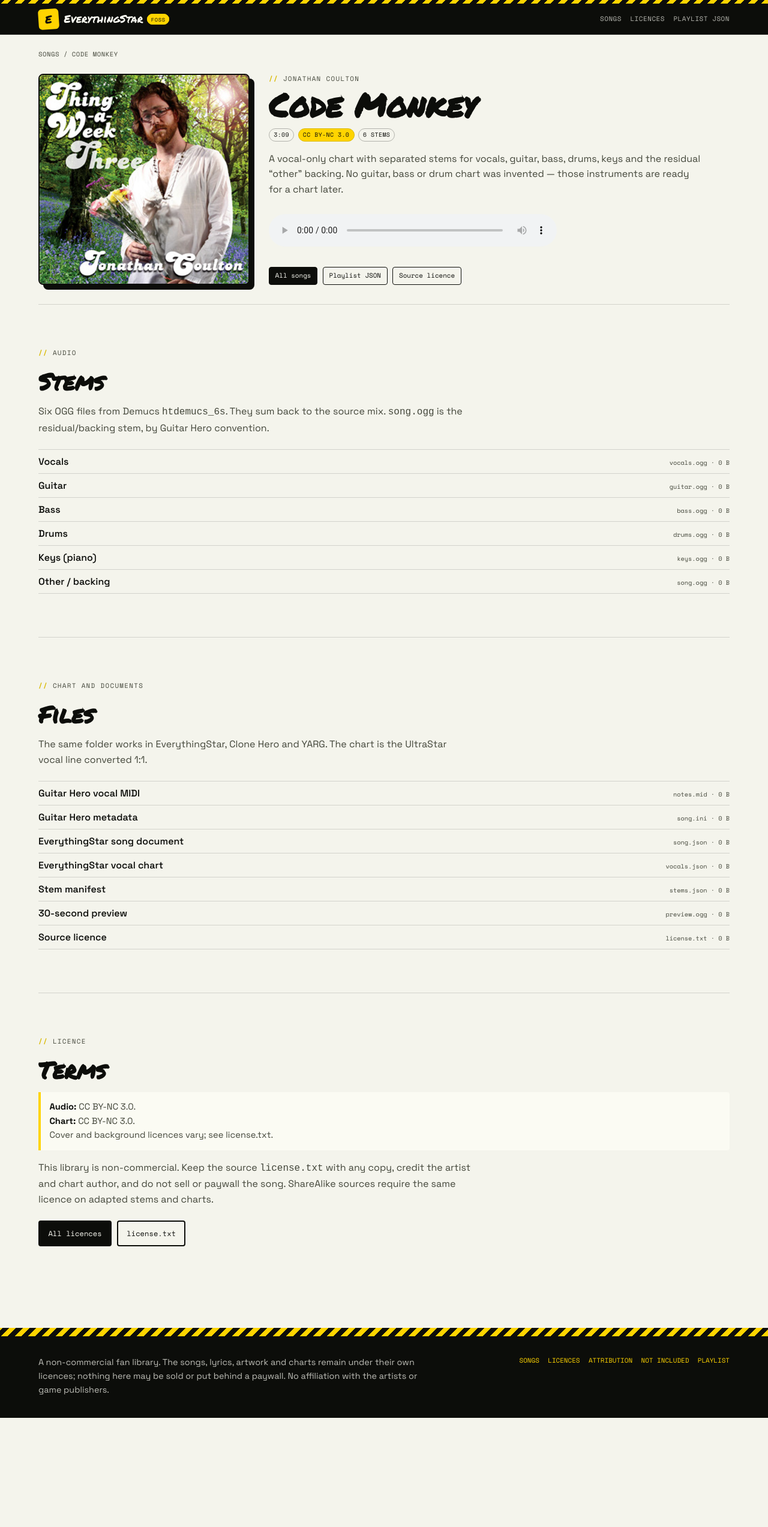
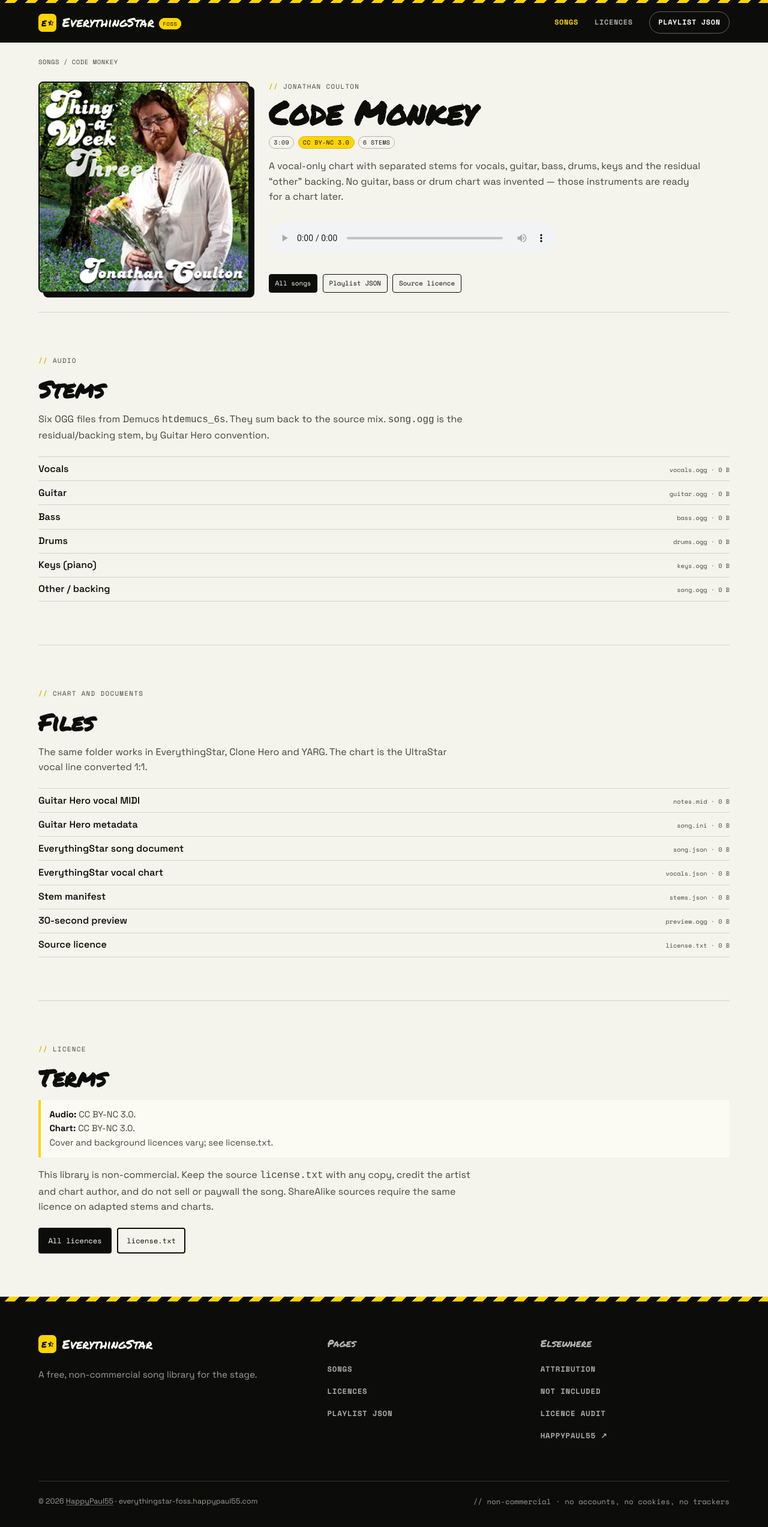
Before and after one commit to HappyPaul55/everythingstar-foss, an Astro site: page /songs/jonathan-coulton-code-monkey in a window 1280 px wide. Shown: the whole page at 60% size. Before the commit the page ends 2364 px from the top, so only its background shows below. Built offline with nearby package versions, Linux system fonts and the light colour scheme; Astro itself is replaced by a stand-in of ours.

Commit message:
Align the header and footer with the EverythingStar microsite

```diff
--- /dev/null
+++ b/src/components/Mark.astro
@@ -0,0 +1,44 @@
+---
+interface Props {
+  class?: string;
+  size?: number;
+}
+
+const { class: className = "", size = 32 } = Astro.props;
+
+const clipId = `mark-half-${Math.random().toString(36).slice(2, 9)}`;
+const star =
+  "M44 23 L46.704 29.279 L53.511 29.910 L48.375 34.421 L49.878 41.090 L44 37.6 L38.122 41.090 L39.625 34.421 L34.489 29.910 L41.296 29.279 Z";
+---
+
+<svg
+  class={className || undefined}
+  width={size}
+  height={size}
+  viewBox="0 0 64 64"
+  aria-hidden="true"
+  focusable="false"
+>
+  <defs>
+    <clipPath id={clipId}>
+      <rect x="0" y="0" width="44" height="64"></rect>
+    </clipPath>
+  </defs>
+  <rect width="64" height="64" rx="14" fill="#FFD400"></rect>
+  <text
+    x="20"
+    y="44"
+    text-anchor="middle"
+    fill="#0C0D0A"
+    font-family="'Permanent Marker','Segoe UI',ui-sans-serif,system-ui,sans-serif"
+    font-weight="400"
+    font-size="30">E</text
+  >
+  <path
+    d={star}
+    fill="none"
+    stroke="#0C0D0A"
+    stroke-width="2"
+    stroke-linejoin="round"></path>
+  <path d={star} fill="#0C0D0A" clip-path={`url(#${clipId})`}></path>
+</svg>
--- a/src/layouts/BaseLayout.astro
+++ b/src/layouts/BaseLayout.astro
@@ -1,5 +1,6 @@
 ---
 import "../styles/global.css";
+import Mark from "../components/Mark.astro";
 
 interface Props {
   title: string;
@@ -13,6 +14,18 @@
 
 const canonical = new URL(Astro.url.pathname, Astro.site ?? Astro.url);
 const ogImage = new URL("/icons/android-chrome-512x512.png", Astro.site ?? Astro.url);
+const path = Astro.url.pathname.replace(/\.html$/, "").replace(/\/+$/, "") || "/";
+const year = new Date().getFullYear();
+const domain = "everythingstar-foss.happypaul55.com";
+
+const nav = [
+  { href: "/songs", label: "Songs" },
+  { href: "/licenses", label: "Licences" },
+];
+const pill = { href: "/songs/playlist.json", label: "Playlist JSON" };
+
+const isActive = (href: string) =>
+  href !== pill.href && (path === href || path.startsWith(`${href}/`));
 ---
 
 <!doctype html>
@@ -29,7 +42,7 @@
     <meta property="og:url" content={canonical} />
     <meta property="og:image" content={ogImage} />
     <meta name="twitter:card" content="summary_large_image" />
-    <meta name="theme-color" content="#f4f4ec" />
+    <meta name="theme-color" content="#0c0d0a" />
     <link rel="icon" href="/icons/favicon.ico" sizes="any" />
     <link rel="icon" href="/icons/brand-mark.svg" type="image/svg+xml" />
     <link rel="apple-touch-icon" href="/icons/apple-touch-icon.png" />
@@ -51,19 +64,46 @@
   <body>
     <a class="skip-link" href="#main">Skip to content</a>
 
-    <div class="hazard hazard--top" aria-hidden="true"></div>
+    <header id="site-header" class="site-header on-ink">
+      <div class="hazard hazard--thin" aria-hidden="true"></div>
+      <div class="container site-header__inner">
+        <a class="brand" href="/" aria-label="EverythingStar FOSS home">
+          <Mark size={30} />
+          <span class="brand__name">EverythingStar <span class="brand__foss">FOSS</span></span>
+        </a>
 
-    <header class="site-header on-ink">
-      <div class="container site-header__inner">
-        <a class="brand" href="/">
-          <span class="brand__mark" aria-hidden="true">E</span>
-          <span>EverythingStar <span class="brand__foss">FOSS</span></span>
-        </a>
-        <nav class="nav" aria-label="Primary">
-          <a href="/songs">Songs</a>
-          <a href="/licenses">Licences</a>
-          <a href="/songs/playlist.json">Playlist JSON</a>
+        <nav class="nav-links nav-links--bar" aria-label="Primary">
+          {
+            nav.map((item) => (
+              <a href={item.href} aria-current={isActive(item.href) ? "page" : undefined}>
+                {item.label}
+              </a>
+            ))
+          }
+          <a class="nav-pill" href={pill.href}>{pill.label}</a>
         </nav>
+
+        <details class="nav-disclosure">
+          <summary class="nav-toggle" aria-label="Menu">
+            <svg width="20" height="20" viewBox="0 0 24 24" fill="none" aria-hidden="true">
+              <path
+                d="M4 7h16M4 12h16M4 17h16"
+                stroke="currentColor"
+                stroke-width="1.8"
+                stroke-linecap="round"></path>
+            </svg>
+          </summary>
+          <nav class="nav-links nav-links--panel" aria-label="Primary">
+            {
+              nav.map((item) => (
+                <a href={item.href} aria-current={isActive(item.href) ? "page" : undefined}>
+                  {item.label}
+                </a>
+              ))
+            }
+            <a class="nav-pill" href={pill.href}>{pill.label}</a>
+          </nav>
+        </details>
       </div>
     </header>
 
@@ -71,21 +111,54 @@
       <slot />
     </main>
 
-    <footer class="site-footer">
-      <div class="hazard hazard--footer" aria-hidden="true"></div>
-      <div class="container site-footer__inner">
-        <p>
-          A non-commercial fan library. The songs, lyrics, artwork and charts remain
-          under their own licences; nothing here may be sold or put behind a paywall.
-          No affiliation with the artists or game publishers.
-        </p>
-        <nav class="site-footer__nav" aria-label="Footer">
-          <a href="/songs">Songs</a>
-          <a href="/licenses">Licences</a>
-          <a href="/ATTRIBUTION.md">Attribution</a>
-          <a href="/NOT-INCLUDED.md">Not included</a>
-          <a href="/songs/playlist.json">Playlist</a>
-        </nav>
+    <footer class="site-footer on-ink">
+      <div class="hazard" aria-hidden="true"></div>
+      <div class="container site-footer__body">
+        <div class="site-footer__grid">
+          <div>
+            <a class="site-footer__brand" href="/">
+              <Mark size={30} />
+              <span>EverythingStar</span>
+            </a>
+            <p class="site-footer__tagline">
+              A free, non-commercial song library for the stage.
+            </p>
+          </div>
+
+          <nav aria-label="Footer pages">
+            <h2 class="site-footer__heading">Pages</h2>
+            <ul class="site-footer__links">
+              <li><a href="/songs">Songs</a></li>
+              <li><a href="/licenses">Licences</a></li>
+              <li><a href="/songs/playlist.json">Playlist JSON</a></li>
+            </ul>
+          </nav>
+
+          <div>
+            <h2 class="site-footer__heading">Elsewhere</h2>
+            <ul class="site-footer__links">
+              <li><a href="/ATTRIBUTION.md">Attribution</a></li>
+              <li><a href="/NOT-INCLUDED.md">Not included</a></li>
+              <li><a href="/songs/licenses.json">Licence audit</a></li>
+              <li>
+                <a href="https://www.happypaul55.com" target="_blank" rel="noopener noreferrer"
+                  >HappyPaul55 ↗</a
+                >
+              </li>
+            </ul>
+          </div>
+        </div>
+
+        <div class="site-footer__bottom">
+          <span>
+            © {year}{" "}
+            <a href="https://www.happypaul55.com" target="_blank" rel="noopener noreferrer"
+              >HappyPaul55</a
+            >
+            · {domain}
+          </span>
+          <span class="site-footer__note">// non-commercial · no accounts, no cookies, no trackers</span>
+        </div>
       </div>
     </footer>
   </body>
--- a/src/styles/global.css
+++ b/src/styles/global.css
@@ -115,15 +115,15 @@
 }
 
 .hazard {
-  height: 6px;
+  height: 8px;
   background: repeating-linear-gradient(
     -45deg,
-    var(--yellow) 0 8px,
-    var(--ink) 8px 16px
+    var(--yellow) 0 12px,
+    var(--ink) 12px 24px
   );
 }
-.hazard--footer {
-  height: 14px;
+.hazard--thin {
+  height: 5px;
 }
 
 .on-ink {
@@ -262,44 +262,38 @@
 /* ------------------------------------------------------------------ */
 
 .site-header {
-  position: sticky;
-  top: 0;
-  z-index: 20;
-  border-bottom: 1px solid rgba(251, 251, 243, 0.16);
+  position: relative;
+  z-index: 30;
   background: var(--ink);
 }
 
 .site-header__inner {
+  position: relative;
   display: flex;
   align-items: center;
   justify-content: space-between;
-  gap: 1rem;
-  padding: 0.55rem 0;
+  gap: 1.5rem;
+  padding: 0.9rem 0;
 }
 
 .brand {
   display: inline-flex;
   align-items: center;
-  gap: 0.55rem;
+  gap: 0.6rem;
   font-family: var(--font-display);
-  font-size: 1.12rem;
+  font-size: 1.15rem;
   line-height: 1;
   text-decoration: none;
   letter-spacing: 0.01em;
   color: var(--cream);
 }
-
-.brand__mark {
-  display: grid;
-  place-items: center;
-  width: 2.1rem;
-  height: 2.1rem;
-  border-radius: 6px;
-  background: var(--yellow);
-  color: var(--ink);
-  font-family: var(--font-display);
-  font-size: 1.15rem;
-  transform: rotate(-4deg);
+.brand__name {
+  white-space: nowrap;
+}
+@media (min-width: 640px) {
+  .brand {
+    font-size: 1.3rem;
+  }
 }
 
 .brand__foss {
@@ -314,23 +308,120 @@
   vertical-align: 0.28em;
 }
 
-.nav {
+.nav-links {
   display: flex;
-  flex-wrap: wrap;
-  gap: 0.9rem;
+  align-items: center;
+  gap: 1.7rem;
   font-family: var(--font-mono);
-  font-size: 0.68rem;
+  font-size: 0.74rem;
+  font-weight: 700;
+  letter-spacing: 0.06em;
   text-transform: uppercase;
-  letter-spacing: 0.05em;
-  color: rgba(251, 251, 243, 0.72);
+  color: rgba(250, 250, 244, 0.66);
 }
-.nav a {
+.nav-links a {
   text-decoration: none;
+  transition: color 0.2s var(--ease);
 }
-.nav a:hover {
+.nav-links a:hover {
   color: var(--yellow);
-  text-decoration: underline;
-  text-decoration-color: var(--yellow);
+}
+.nav-links a[aria-current="page"] {
+  color: var(--yellow);
+}
+.nav-links .nav-pill {
+  display: inline-flex;
+  align-items: center;
+  gap: 0.35rem;
+  padding: 0.5rem 0.9rem;
+  border: 1px solid rgba(250, 250, 244, 0.36);
+  border-radius: var(--radius-pill);
+  color: var(--cream);
+  transition:
+    color 0.2s var(--ease),
+    background-color 0.2s var(--ease),
+    border-color 0.2s var(--ease);
+}
+.nav-links .nav-pill:hover {
+  color: var(--ink);
+  background: var(--yellow);
+  border-color: var(--yellow);
+}
+
+/* Native <details> mobile menu, no JavaScript. */
+.nav-disclosure {
+  display: none;
+}
+.nav-toggle {
+  display: grid;
+  place-items: center;
+  height: 44px;
+  width: 44px;
+  border: 1px solid rgba(250, 250, 244, 0.36);
+  border-radius: var(--radius);
+  color: var(--cream);
+  cursor: pointer;
+  list-style: none;
+  transition: border-color 0.2s var(--ease);
+}
+.nav-toggle:hover {
+  border-color: var(--yellow);
+}
+.nav-toggle::-webkit-details-marker {
+  display: none;
+}
+@media (max-width: 860px) {
+  .nav-links--bar {
+    display: none;
+  }
+  .nav-disclosure {
+    display: block;
+  }
+  .nav-links--panel {
+    display: none;
+    position: absolute;
+    top: calc(100% + 0.65rem);
+    left: 0;
+    right: 0;
+    flex-direction: column;
+    align-items: stretch;
+    gap: 0.15rem;
+    padding: 0.55rem;
+    background: var(--cream);
+    border: 2px solid var(--ink);
+    border-top: 5px solid var(--yellow);
+    border-radius: var(--radius);
+    box-shadow: 6px 6px 0 var(--yellow);
+    z-index: 40;
+  }
+  .nav-links--panel a {
+    display: block;
+    padding: 0.8rem 0.85rem;
+    border-radius: var(--radius-inner);
+    color: var(--ink);
+  }
+  .nav-links--panel a:hover {
+    color: var(--ink);
+    background: color-mix(in srgb, var(--yellow) 45%, #fff);
+  }
+  .nav-links--panel a[aria-current="page"] {
+    color: var(--ink);
+    background: var(--yellow);
+  }
+  .nav-links--panel .nav-pill {
+    text-align: center;
+    color: var(--ink);
+    border-color: var(--ink);
+    background: var(--yellow);
+  }
+  .nav-links--panel .nav-pill:hover {
+    color: var(--ink);
+    border-color: var(--ink);
+    background: var(--yellow-deep);
+  }
+  .nav-disclosure[open] .nav-links--panel {
+    display: flex;
+  }
 }
 
 main {
@@ -338,38 +429,86 @@
 }
 
 .site-footer {
-  margin-top: 4rem;
-  padding: 0 0 2.2rem;
+  padding: 0 0 2rem;
   background: var(--ink);
   color: var(--cream);
 }
-.site-footer__inner {
+.site-footer__body {
+  padding-top: clamp(2rem, 5vw, 3.5rem);
+}
+.site-footer__grid {
+  display: grid;
+  grid-template-columns: 1.4fr 1fr 1fr;
+  gap: 2.5rem;
+}
+.site-footer__brand {
+  display: inline-flex;
+  align-items: center;
+  gap: 0.6rem;
+  font-family: var(--font-display);
+  font-size: 1.3rem;
+  line-height: 1;
+  color: var(--cream);
+  text-decoration: none;
+}
+.site-footer__tagline {
+  margin: 1rem 0 0;
+  max-width: 24rem;
+  color: rgba(250, 250, 244, 0.62);
+  font-size: 0.95rem;
+  line-height: 1.6;
+}
+.site-footer__heading {
+  margin: 0;
+  font-family: var(--font-display);
+  font-size: 1.05rem;
+  font-weight: 400;
+  color: rgba(250, 250, 244, 0.7);
+}
+.site-footer__links {
+  display: grid;
+  gap: 0.7rem;
+  margin: 1rem 0 0;
+  padding: 0;
+  list-style: none;
+}
+.site-footer__links a {
+  font-family: var(--font-mono);
+  font-size: 0.78rem;
+  font-weight: 700;
+  letter-spacing: 0.06em;
+  text-transform: uppercase;
+  color: rgba(250, 250, 244, 0.66);
+  text-decoration: none;
+  transition: color 0.2s var(--ease);
+}
+.site-footer__links a:hover {
+  color: var(--yellow);
+}
+.site-footer__bottom {
   display: flex;
   flex-wrap: wrap;
+  align-items: center;
   justify-content: space-between;
-  gap: 1rem;
-  align-items: flex-start;
-  padding-top: 2rem;
+  gap: 0.5rem 1.5rem;
+  margin-top: clamp(2.5rem, 5vw, 4rem);
+  padding-top: 1.5rem;
+  border-top: 1px solid rgba(250, 250, 244, 0.16);
+  font-size: 0.78rem;
+  color: rgba(250, 250, 244, 0.6);
 }
-.site-footer p {
-  margin: 0;
-  max-width: 42rem;
-  color: rgba(251, 251, 243, 0.74);
-  font-size: 0.9rem;
+.site-footer__bottom a {
+  color: inherit;
+  text-decoration: underline;
+  text-decoration-color: rgba(250, 250, 244, 0.35);
+  text-underline-offset: 2px;
+  transition: color 0.2s var(--ease);
 }
-.site-footer a {
+.site-footer__bottom a:hover {
   color: var(--yellow);
 }
-.site-footer__nav {
-  display: flex;
-  flex-wrap: wrap;
-  gap: 0.9rem;
+.site-footer__note {
   font-family: var(--font-mono);
-  font-size: 0.68rem;
-  text-transform: uppercase;
-}
-.site-footer__nav a {
-  text-decoration: none;
 }
 
 /* ------------------------------------------------------------------ */
@@ -950,6 +1089,10 @@
   .detail__cover {
     max-width: 22rem;
   }
+  .site-footer__grid {
+    grid-template-columns: 1fr;
+    gap: 2rem;
+  }
   .song {
     grid-template-columns: 3rem minmax(0, 1fr);
   }
@@ -965,13 +1108,9 @@
 }
 
 @media (max-width: 520px) {
-  .site-header__inner {
+  .site-footer__bottom {
+    flex-direction: column;
     align-items: flex-start;
-    flex-direction: column;
-    gap: 0.4rem;
-  }
-  .site-footer__inner {
-    flex-direction: column;
   }
   .license-table {
     font-size: 0.76rem;
```
